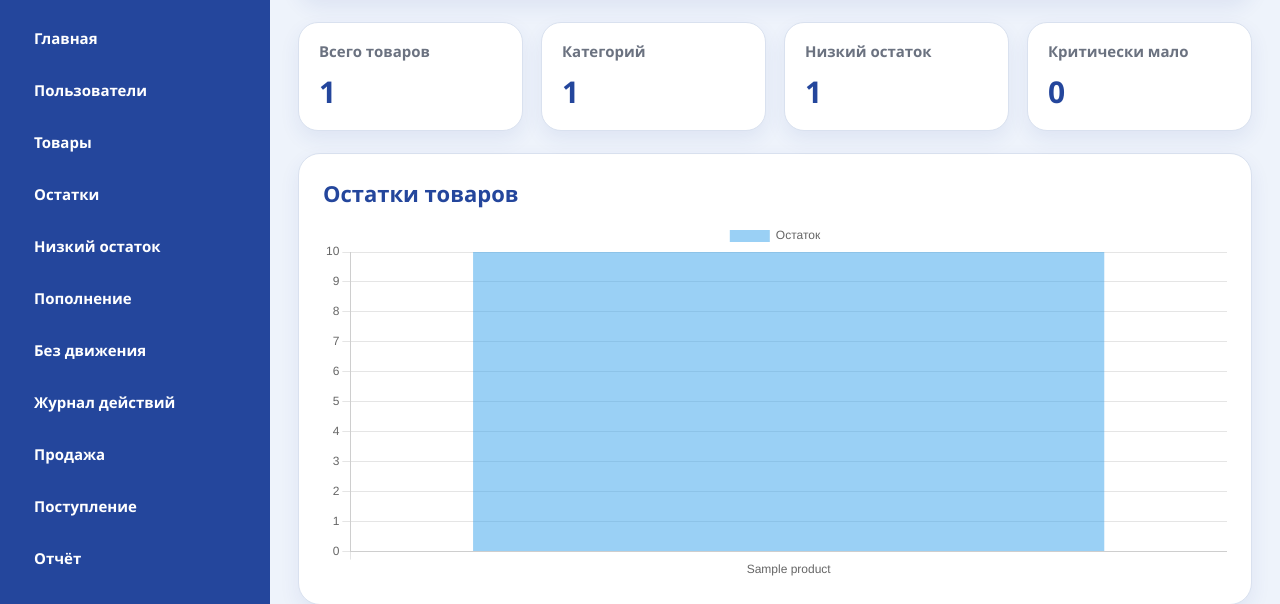
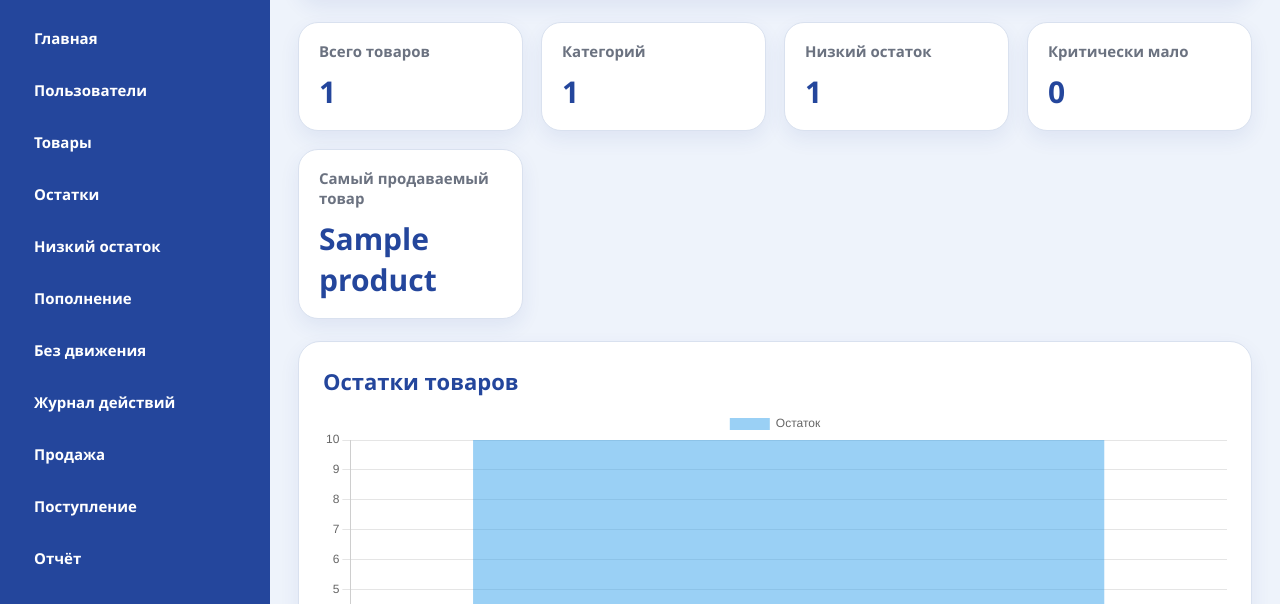
Before and after one commit to llimarenko05-cmd/diplom-store, a Django app: page /home/ in a window 1280 px wide. Shown: the part 110-714 px from the top of the page. Run offline with Django 5.2, Linux system fonts and the light colour scheme; a user stored in the database is signed in; tables that the repository leaves empty hold one stand-in row (values such as "Sample post").

Commit message:
добавлен самый продаваемый товар на главную

```diff
--- a/inventory/templates/inventory/home.html
+++ b/inventory/templates/inventory/home.html
@@ -25,15 +25,24 @@
         <h3>Критически мало</h3>
         <p>{{ critical_stock_count }}</p>
     </div>
+
+    <div class="stat-box">
+        <h3>Самый продаваемый товар</h3>
+        <p>
+            {% if top_product %}
+            {{ top_product.product__name }}
+            {% else %}
+            Нет данных
+            {% endif %}
+        </p>
+    </div>
 </div>
 
-<!-- 📊 ГРАФИК ОСТАТКОВ -->
 <div class="card">
     <h2>Остатки товаров</h2>
     <canvas id="stockChart"></canvas>
 </div>
 
-<!-- 📈 ГРАФИК ПРОДАЖ -->
 <div class="card">
     <h2>Продажи за 7 дней</h2>
     <canvas id="salesChart"></canvas>
@@ -97,7 +106,6 @@
     </div>
 </div>
 
-<!-- 📊 Chart.js -->
 <script src="https://cdn.jsdelivr.net/npm/chart.js"></script>
 
 <script>
```
